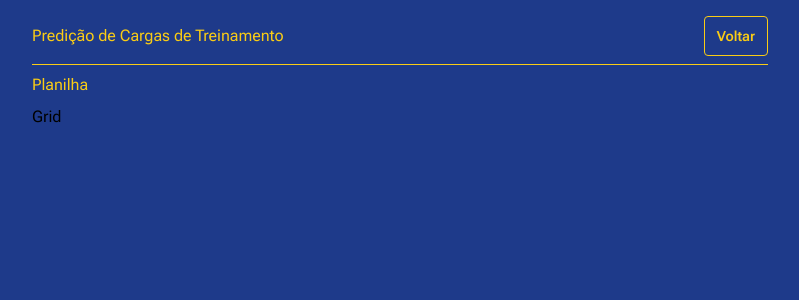
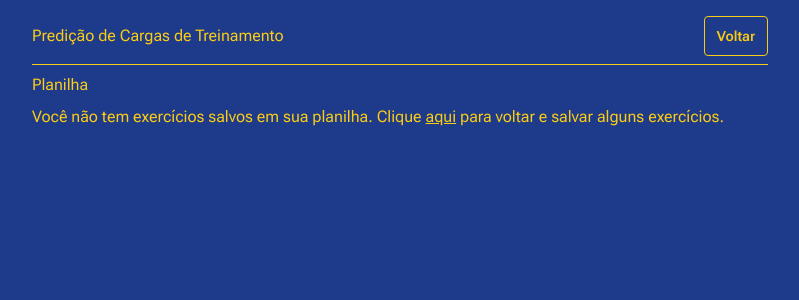
Before and after one commit to thiagoleite92/calc-resisted-exercise-intensity, a Next.js app: page /planilha in a window 1280 px wide. Shown: the top 300 px of the page, without its empty margins (240-1039 px from the left). Built offline with nearby package versions, Linux system fonts and the light colour scheme; a web font is replaced by a local one.

Commit message:
refactor: adjust header re-render

```diff
--- a/src/app/components/Header/index.tsx
+++ b/src/app/components/Header/index.tsx
@@ -5,13 +5,7 @@ import { usePathname } from 'next/navigation';
 import React, { useEffect, useState } from 'react';
 
 export default function Header() {
-  const [subtitle, setSubtitle] = useState<string>('');
-
   const pathname = usePathname();
-
-  useEffect(() => {
-    setSubtitle(pathname === '/planilha' ? 'Planilha' : 'Exercício');
-  }, [pathname]);
 
   return (
     <>
@@ -26,7 +20,9 @@ export default function Header() {
         </Link>
       </h1>
       <hr className='border-1 h-[1px] border-t-0 bg-yellow-400' />
-      <h3 className=' text-yellow-400'>{subtitle}</h3>
+      <h3 className=' text-yellow-400'>
+        {pathname === '/' ? 'Calculadora' : 'Planilha'}
+      </h3>
     </>
   );
 }
--- /dev/null
+++ b/src/app/planilha/components/Rows.tsx
@@ -0,0 +1,11 @@
+import React from 'react';
+
+import { ExerciseSchemaType } from '../../components/Form/ExerciseForm';
+
+type RowsProps = {
+  rows: Array<ExerciseSchemaType>;
+};
+
+export default function Rows({ rows }: RowsProps) {
+  return <div>{rows.map((row) => row.exercise)}</div>;
+}
--- a/src/app/planilha/page.tsx
+++ b/src/app/planilha/page.tsx
@@ -1,5 +1,32 @@
-import React from 'react';
+'use client';
+
+import Link from 'next/link';
+import React, { useEffect, useMemo, useState } from 'react';
+
+import { ExerciseSchemaType } from '../components/Form/ExerciseForm';
+import { StorageService } from '../services/StorageService';
+import Rows from './components/Rows';
 
 export default function Grid() {
-  return <div>Grid</div>;
+  const service = useMemo(() => new StorageService(), []);
+
+  const [sheet, setSheet] = useState<Array<ExerciseSchemaType> | []>([]);
+
+  useEffect(() => {
+    const savedSheet = service.getSheet();
+
+    setSheet(savedSheet);
+  }, [service]);
+
+  return !sheet?.length ? (
+    <span className='text-yellow-400'>
+      Você não tem exercícios salvos em sua planilha. Clique{' '}
+      <Link className=' underline hover:text-yellow-600' href='/'>
+        aqui
+      </Link>{' '}
+      para voltar e salvar alguns exercícios.
+    </span>
+  ) : (
+    <Rows rows={sheet} />
+  );
 }
```
